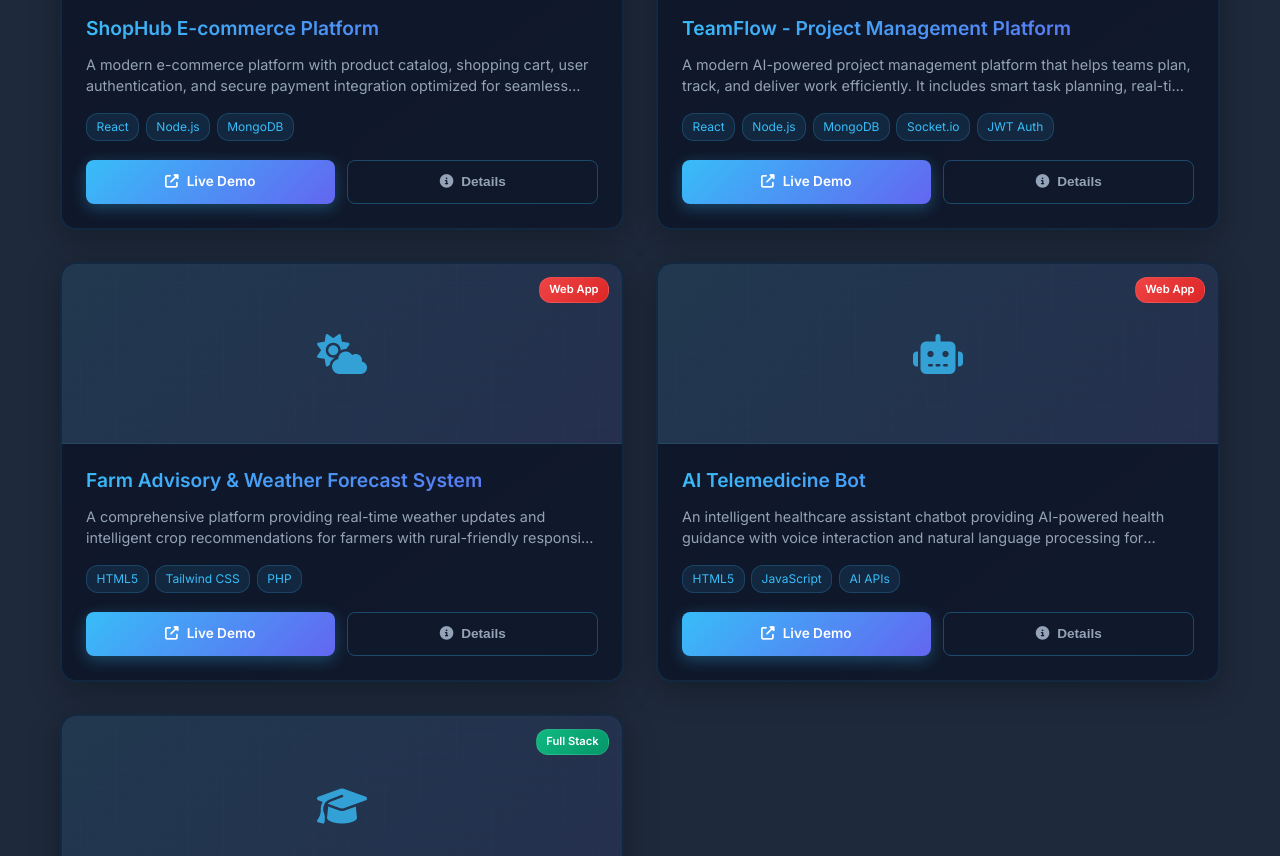
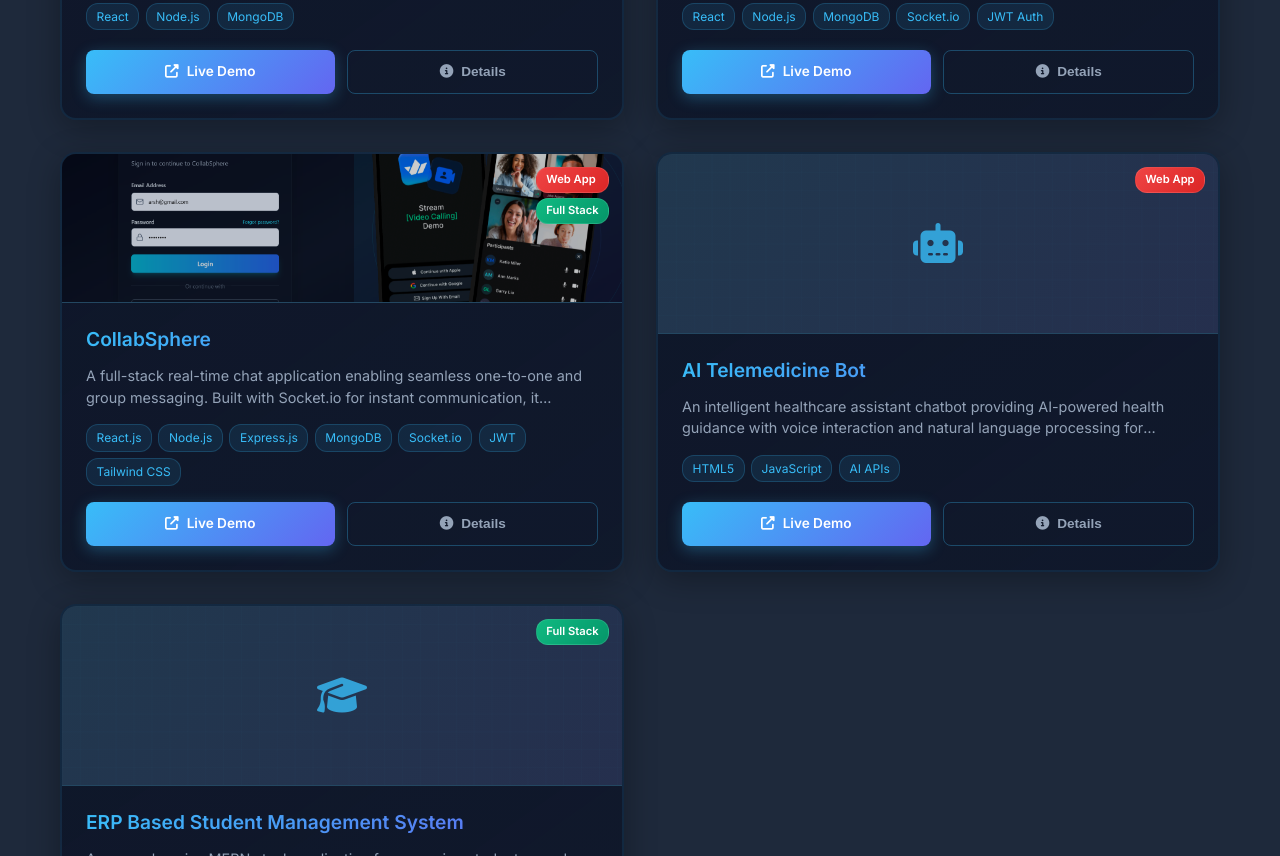
Before and after one commit to Sarvnoor-kaur/portfolio, a website: page projects.html in a window 1280 px wide. Shown: the part 1385-2241 px from the top of the page. Drawn offline with Linux system fonts and the light colour scheme.

Commit message:
collab done

```diff
--- a/projects.html
+++ b/projects.html
@@ -607,12 +607,7 @@
                 <p class="hero-subtitle">A showcase of my work spanning web applications, APIs, and responsive interfaces.</p>
 
                 <!-- Note about project images -->
-                <div style="background: rgba(56, 189, 248, 0.1); padding: 1rem 2rem; border-radius: 12px; margin: 2rem auto; max-width: 600px; border-left: 4px solid #38bdf8;">
-                    <p style="color: #94a3b8; font-size: 0.9rem; margin: 0;">
-                        <i class="fas fa-info-circle" style="color: #38bdf8; margin-right: 0.5rem;"></i>
-                        To add project screenshots: Replace the placeholder divs with actual images from your deployed projects
-                    </p>
-                </div>
+
 
                 <div class="filter-buttons">
                     <button class="filter-btn active" data-filter="all">All Projects</button>
@@ -770,28 +765,31 @@
                         </div>
                     </div>
 
-                    <!-- Project 4 - Farm Advisory System -->
+                    <!-- Project 4 - collabsphere System -->
                     <div class="project-card" data-category="webapp fullstack">
                     <div class="project-image">
-                            <div class="project-placeholder">
-                                <i class="fas fa-cloud-sun project-icon"></i>
-                            </div>
+                        <img src="collab.png" alt="CollabSphere Chat App" class="project-screenshot">
                         <div class="project-badges">
                             <span class="badge badge-webapp">Web App</span>
+                            <span class="badge badge-fullstack">Full Stack</span>
                         </div>
                     </div>
     <div class="project-content">
-                            <h3 class="project-title">Farm Advisory & Weather Forecast System</h3>
+        <h3 class="project-title">CollabSphere</h3>
         <p class="project-description">
-                                A comprehensive platform providing real-time weather updates and intelligent crop recommendations for farmers with rural-friendly responsive design.
+            A full-stack real-time chat application enabling seamless one-to-one and group messaging. Built with Socket.io for instant communication, it features live typing indicators, online/offline presence tracking, and secure JWT-based authentication.
         </p>
         <div class="tech-stack">
-                                <span class="tech-tag">HTML5</span>
+            <span class="tech-tag">React.js</span>
+            <span class="tech-tag">Node.js</span>
+            <span class="tech-tag">Express.js</span>
+            <span class="tech-tag">MongoDB</span>
+            <span class="tech-tag">Socket.io</span>
+            <span class="tech-tag">JWT</span>
             <span class="tech-tag">Tailwind CSS</span>
-                                <span class="tech-tag">PHP</span>
         </div>
         <div class="project-actions">
-                                <a href="#" class="btn btn-primary">
+            <a href="https://collab-nu-three.vercel.app/" target="_blank" class="btn btn-primary">
                 <i class="fas fa-external-link-alt"></i>
                 Live Demo
             </a>
@@ -977,19 +975,31 @@
                 githubUrl: 'https://github.com/Sarvnoor-kaur/shophub'
             },
             project4: {
-                title: 'Farm Advisory & Weather Forecast System',
-                description: 'A comprehensive platform providing real-time weather updates and crop recommendations for farmers. Features responsive design optimized for rural accessibility, API integration for weather data, and intelligent crop advisory system to help farmers make informed decisions.',
+               title: 'CollabSphere',
+                description: 'A full-stack real-time chat application that enables seamless communication through one-to-one and group messaging. The platform integrates REST APIs with Socket.io for instant message delivery, typing indicators, and live online/offline presence tracking. It features secure JWT-based authentication, scalable architecture, and an intuitive user interface for smooth user experience.',
                 features: [
-                    'Real-time Weather Updates - Current weather conditions',
-                    'Crop Recommendations - AI-powered crop suggestions',
-                    'API Integration - Weather data from reliable sources',
-                    'Rural-friendly Design - Optimized for low bandwidth',
-                    'Multi-language Support - Accessible to diverse users',
-                    'Forecast Analysis - 7-day weather predictions'
+                    'Real-time Messaging - Instant send/receive using Socket.io',
+                    'User Authentication - Secure login & registration with JWT',
+                    'User Discovery - Search users and view online/offline status',
+                    'Typing Indicators - Live typing feedback during chats',
+                    'Group & One-to-One Chat - Flexible communication system',
+                    'Conversation Management - Persistent chat history with MongoDB',
+                    'Read Receipts - Track message status',
+                    'Responsive UI - Optimized for all screen sizes'
                 ],
-                techStack: ['HTML5', 'Tailwind CSS', 'JavaScript', 'PHP', 'XAMPP', 'Weather API'],
-                liveUrl: '#',
-                githubUrl: '#'
+                techStack: [
+                    'React.js',
+                    'Node.js',
+                    'Express.js',
+                    'MongoDB',
+                    'Socket.io',
+                    'JWT Authentication',
+                    'bcrypt.js',
+                    'Tailwind CSS',
+                    'Axios'
+                ],
+                liveUrl: 'https://collab-nu-three.vercel.app/',
+                githubUrl: 'https://github.com/Sarvnoor-kaur/Collab'
             },
             project5: {
                 title: 'AI Telemedicine Bot',
```
Also changed, not shown: collab.png (added). Lines whose indentation alone changed are shown as unchanged.
